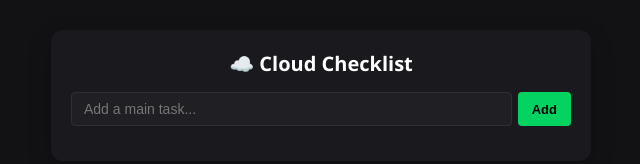
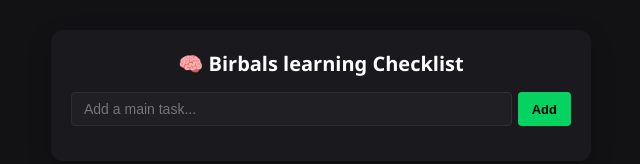
Before and after one commit to AbhirajSidhu/checklist-app, a plain HTML site: page public/index.html in a window 1280 px wide. Shown: the whole page, without its empty margins (319-959 px from the left). Drawn offline with Linux system fonts and the light colour scheme; no server answers.

Commit message:
Updated title and heading

```diff
--- a/public/index.html
+++ b/public/index.html
@@ -3,7 +3,7 @@
 <head>
     <meta charset="UTF-8">
     <meta name="viewport" content="width=device-width, initial-scale=1.0">
-    <title>Cloud Checklist</title>
+    <title>Learning Checklist</title>
     <style>
         body { font-family: 'Segoe UI', sans-serif; background-color: #121214; color: #e1e1e6; display: flex; justify-content: center; padding-top: 30px; margin: 0; }
         .container { background-color: #1a1a1e; padding: 20px; border-radius: 12px; box-shadow: 0 8px 24px rgba(0,0,0,0.2); width: 100%; max-width: 500px; }
@@ -46,7 +46,7 @@
 <body>
 
     <div class="container">
-        <h1>☁️ Cloud Checklist</h1>
+        <h1>🧠 Birbals learning Checklist</h1>
         <div class="input-area">
             <input type="text" id="itemInput" placeholder="Add a main task..." autocomplete="off">
             <button onclick="addItem()">Add</button>
```
